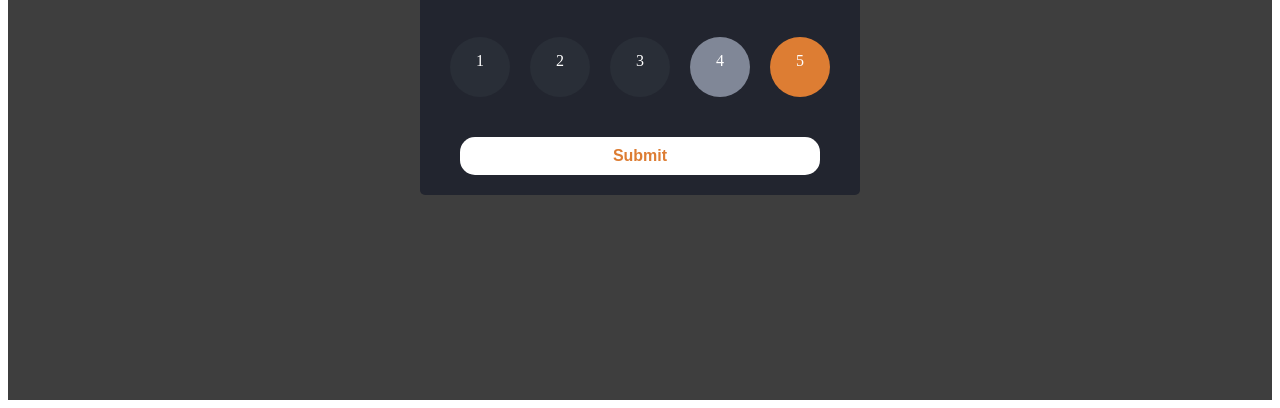
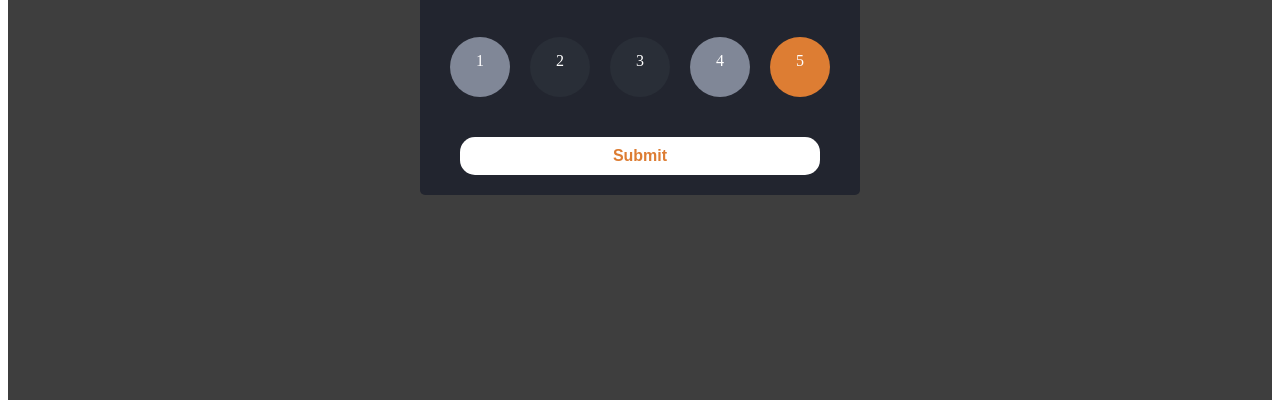
Before and after one commit to amooesther/webpage_task, a plain HTML site: page index.html in a window 1280 px wide. In both pictures the pointer is over the element 480 px from the left and 474 px from the top of the page. Shown: the part 408-816 px from the top of the page. Drawn offline with Linux system fonts and the light colour scheme.

Commit message:
hover effect add

```diff
--- a/style.css
+++ b/style.css
@@ -38,6 +38,11 @@
     padding: 15px;
     border-radius: 50%;
     text-align: center;
+    cursor: pointer;
+
+}
+.number div:hover{
+   background-color: #808797;
 
 }
 .numberOne{
```
Also changed, not shown: index.html (+1 -0 lines).
